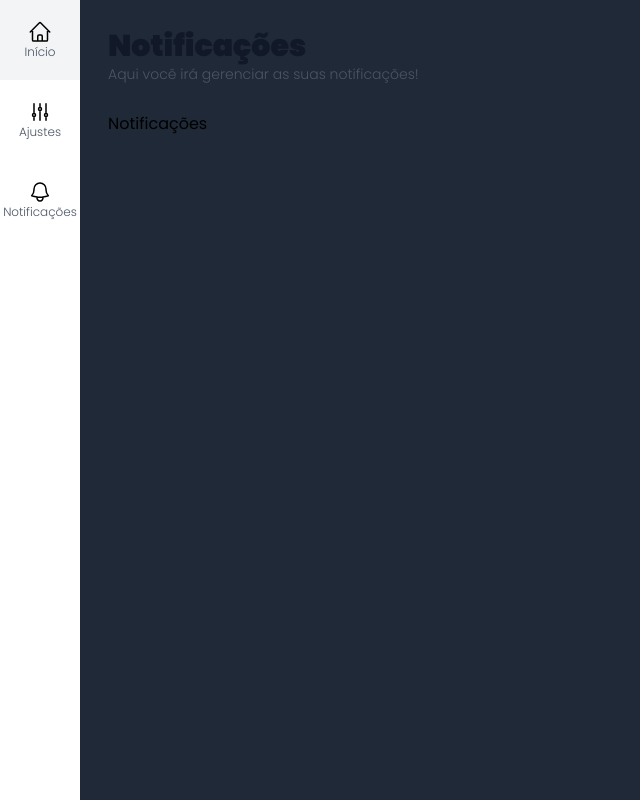
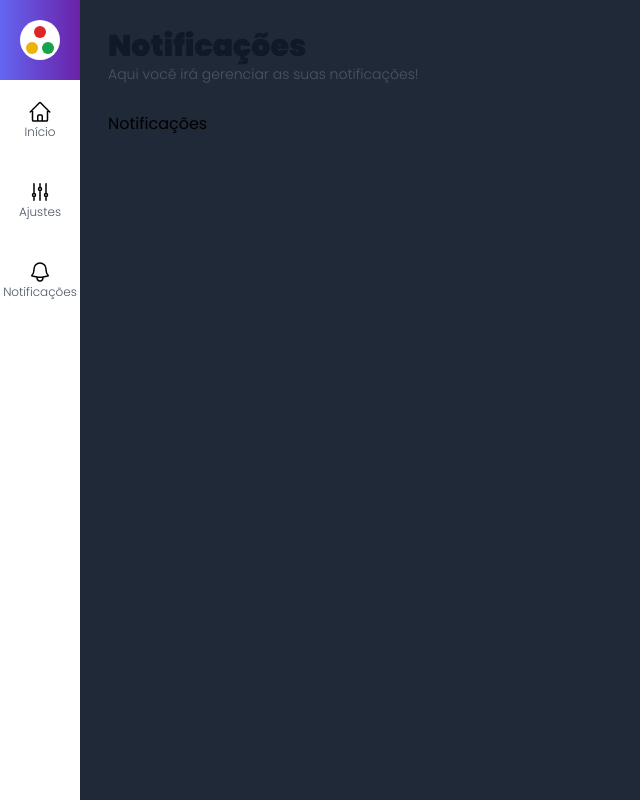
Before and after one commit to Wellington-Henrique/admin-template-nextjs-typescript, a Next.js app: page /notificacoes in a window 1280 px wide. Shown: the whole page, without its empty margins (0-640 px from the left). Built offline with nearby package versions, Linux system fonts and the light colour scheme.

Commit message:
171. Componente Logo

```diff
--- /dev/null
+++ b/src/components/template/Logo.tsx
@@ -0,0 +1,24 @@
+import React from 'react'
+
+export default function Logo() {
+  return (
+    <div className={`
+        flex flex-col items-center justify-center
+        h-10 w-10 rounded-full
+        bg-white
+    `}>
+        <div className={`
+            h-3 w-3 rounded-full bg-red-600 mb-0.5
+        `}/>
+
+        <div className='flex mt-0.5'>
+            <div className={`
+                h-3 w-3 rounded-full bg-yellow-500 mr-0.5
+            `}/>
+            <div className={`
+                h-3 w-3 rounded-full bg-green-600 ml-0.5
+            `}/>
+        </div>
+    </div>
+  )
+}
--- a/src/components/template/MenuLateral.tsx
+++ b/src/components/template/MenuLateral.tsx
@@ -1,10 +1,20 @@
 import React from 'react'
 import MenuItem from './MenuItem'
+import Logo from './Logo'
+
 import { IconeCasa, IconeAjuste, IconeSino } from '../icons'
 
 export default function MenuLateral() {
   return (
     <aside>
+      <div className={`
+        flex flex-col items-center justify-center
+        bg-gradient-to-r from-indigo-500 to-purple-800
+        h-20 w-20
+      `}> {/* via-purple-800 Define uma cor intermediária para o gradient */}
+        <Logo/>
+      </div>
+
       <ul>
         <MenuItem
           url="/"
```
Lines whose indentation alone changed are shown as unchanged.
